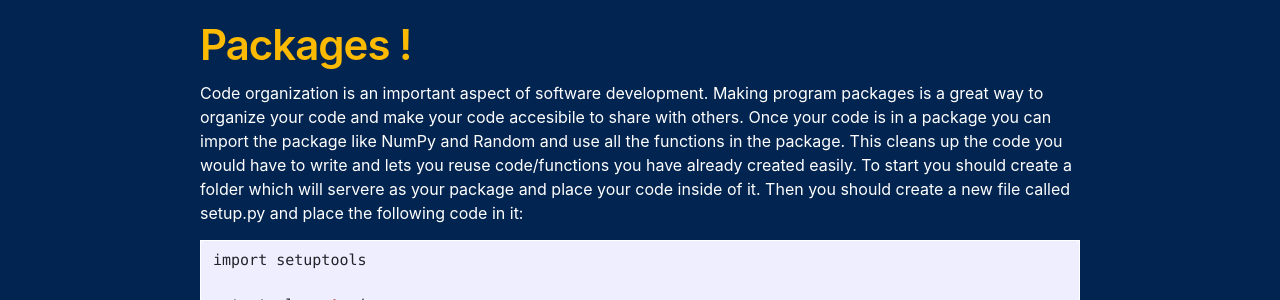
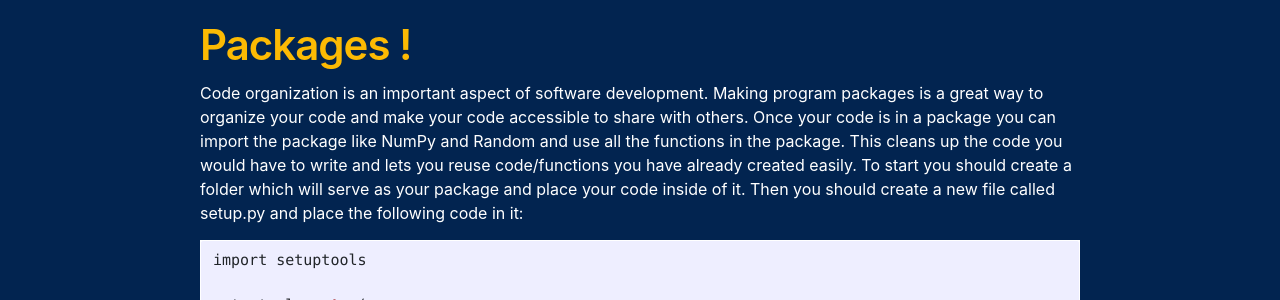
Before and after one commit to msse-2021-bootcamp/team2-blog, a Jekyll site: the page built from _posts/2021-08-13-Day-5-Post.md, in a window 1280 px wide and 900 px high. Shown: the part 200-500 px from the top of the window. Built offline with Jekyll 4.4.1, drawn with Linux system fonts in a browser that asks for light colours; some web fonts are replaced; Markdown is read by kramdown in place of the engine named in the settings.

Commit message:
Update _posts/2021-08-13-Day-5-Post.md

```diff
--- a/_posts/2021-08-13-Day-5-Post.md
+++ b/_posts/2021-08-13-Day-5-Post.md
@@ -5,7 +5,7 @@ author: Usman Jamshed
 ---
 
 # Packages !
-Code organization is an important aspect of software development. Making program packages is a great way to organize your code and make your code accesibile to share with others. Once your code is in a package you can import the package like NumPy and Random and use all the functions in the package. This cleans up the code you would have to write and lets you reuse code/functions you have already created easily. To start you should create a folder which will servere as your package and place your code inside of it. Then you should create a new file called setup.py and place the following code in it:
+Code organization is an important aspect of software development. Making program packages is a great way to organize your code and make your code accessible to share with others. Once your code is in a package you can import the package like NumPy and Random and use all the functions in the package. This cleans up the code you would have to write and lets you reuse code/functions you have already created easily. To start you should create a folder which will serve as your package and place your code inside of it. Then you should create a new file called setup.py and place the following code in it:
 
 
 {% highlight python %}
```
